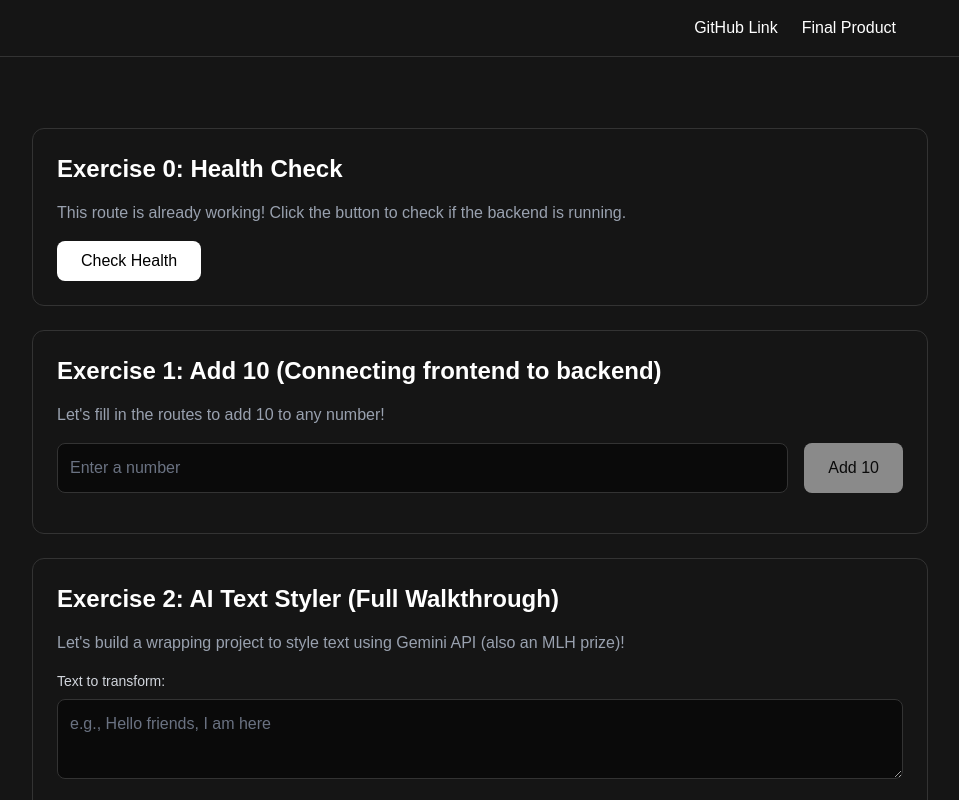
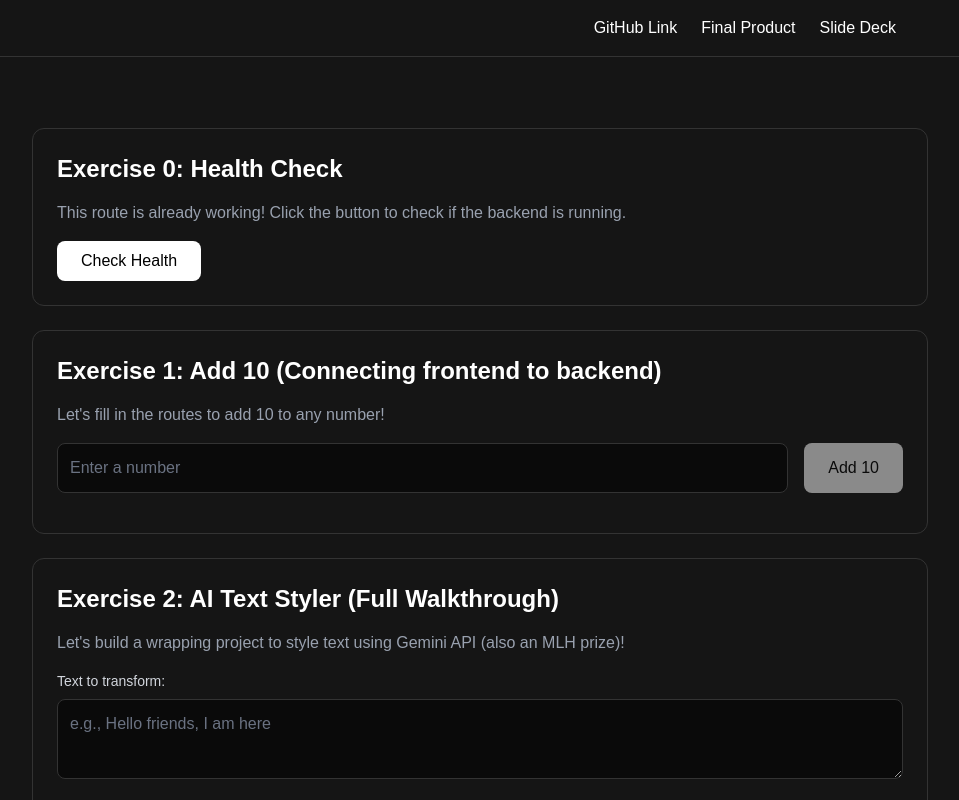
Before and after one commit to Kevinxygu/nw-intro-to-apis-and-express, a Next.js app in the folder frontend/: page / in a window 1280 px wide. Shown: the top 800 px of the page, without its empty margins (160-1119 px from the left). Built offline with nearby package versions, Linux system fonts and the light colour scheme; no server answers.

Commit message:
updated header with slide link

```diff
--- a/frontend/app/page.tsx
+++ b/frontend/app/page.tsx
@@ -84,6 +84,9 @@ export default function Home() {
             </a>
             <a href="https://nw-intro-to-apis-and-express.vercel.app/" target="_blank" rel="noopener noreferrer" className="text-white hover:text-gray-400 transition-colors">
               Final Product
+            </a>
+            <a href="https://docs.google.com/presentation/d/1hhdUEuPB_aFxLxAzum1_ZdOtqrZ4f53L7wPgKEZQ31A/edit?usp=sharing" target="_blank" rel="noopener noreferrer" className="text-white hover:text-gray-400 transition-colors">
+              Slide Deck
             </a>
           </div>
         </nav>
```
